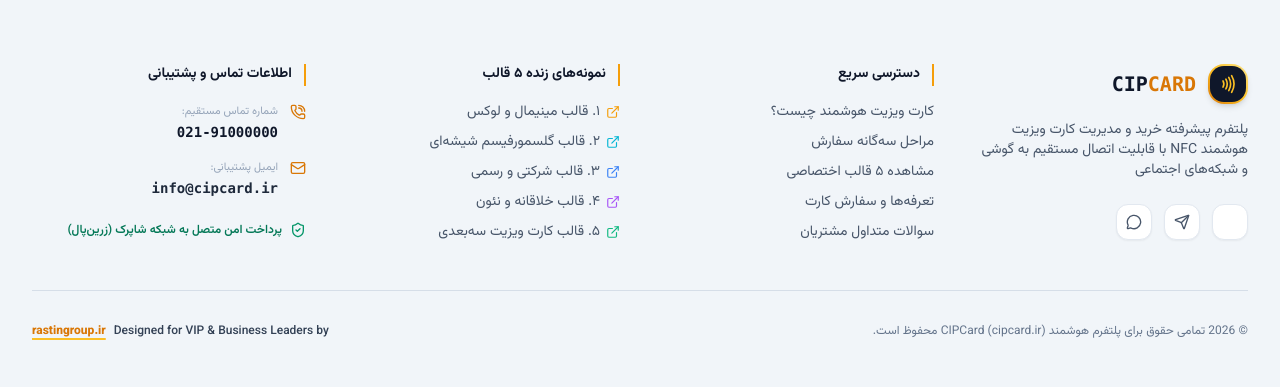
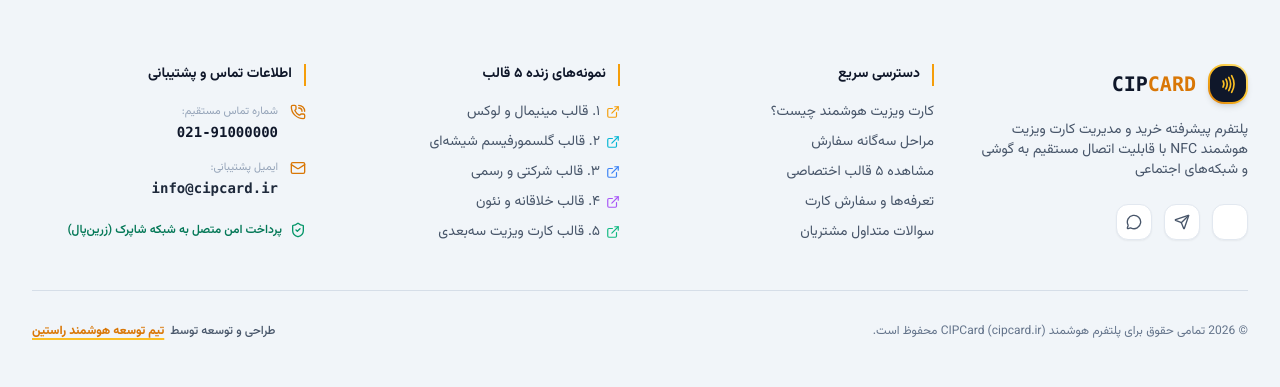
Before and after one commit to esarabi/cipcard, a PHP site: page / in a window 1280 px wide. Shown: the part 5207-5594 px from the top of the page. Run offline with PHP 8.4, Linux system fonts and the light colour scheme; data comes from the database, SQL or seed files in the repository; some libraries are stand-ins or nearby versions.

Commit message:
Change footer branding text to Persian 'طراحی و توسعه توسط تیم توسعه هوشمند راستین' with link to rastingroup.ir

```diff
--- a/views/admin/settings.php
+++ b/views/admin/settings.php
@@ -46,8 +46,8 @@
 
                 <div class="sm:col-span-2">
                     <label class="block text-xs font-bold text-gray-300 mb-1.5">متن امضا و طراح در فوتر (Branding & Credit)</label>
-                    <input type="text" name="branding_note" value="<?= \App\Core\Helper::e(\App\Models\Setting::get('branding_note', 'Designed for VIP & Business Leaders by rastingroup.ir')) ?>" class="w-full px-4 py-3 rounded-xl bg-brand-darker border border-brand-border text-brand-gold text-xs font-mono focus:border-brand-gold focus:outline-none" dir="ltr">
-                    <span class="text-[11px] text-gray-500 mt-1 block">پیش‌فرض: Designed for VIP & Business Leaders by rastingroup.ir</span>
+                    <input type="text" name="branding_note" value="<?= \App\Core\Helper::e(\App\Models\Setting::get('branding_note', 'طراحی و توسعه توسط تیم توسعه هوشمند راستین')) ?>" class="w-full px-4 py-3 rounded-xl bg-brand-darker border border-brand-border text-brand-gold text-xs font-mono focus:border-brand-gold focus:outline-none" dir="ltr">
+                    <span class="text-[11px] text-gray-500 mt-1 block">پیش‌فرض: طراحی و توسعه توسط تیم توسعه هوشمند راستین</span>
                 </div>
             </div>
 
--- a/views/layouts/main.php
+++ b/views/layouts/main.php
@@ -250,10 +250,10 @@
             <!-- Footer Bottom Bar with Explicit Requested Branding -->
             <div class="pt-8 flex flex-col sm:flex-row items-center justify-between text-xs text-slate-500 gap-4">
                 <p>© <?= date('Y') ?> تمامی حقوق برای پلتفرم هوشمند CIPCard (cipcard.ir) محفوظ است.</p>
-                <div class="flex items-center gap-2 font-medium">
-                    <span class="text-slate-700">Designed for VIP & Business Leaders by</span>
+                <div class="flex items-center gap-1.5 font-medium">
+                    <span class="text-slate-600">طراحی و توسعه توسط</span>
                     <a href="https://rastingroup.ir" target="_blank" rel="noopener" class="text-amber-600 hover:text-amber-700 font-extrabold underline decoration-amber-400 decoration-2 underline-offset-4 transition-colors">
-                        rastingroup.ir
+                        تیم توسعه هوشمند راستین
                     </a>
                 </div>
             </div>
--- a/views/profile/templates/corporate.php
+++ b/views/profile/templates/corporate.php
@@ -156,7 +156,7 @@ $social = $profile['social_links'] ?? [];
 
     <footer class="text-center py-6 text-xs space-y-1" style="color: var(--text-sub);">
         <p class="font-bold" style="color: var(--text-main);">CIPCard Corporate NFC Systems</p>
-        <p class="text-[11px]">Designed for VIP & Business Leaders by <a href="https://rastingroup.ir" target="_blank" rel="noopener" class="font-bold hover:underline" style="color: var(--badge);">rastingroup.ir</a></p>
+        <p class="text-[11px]">طراحی و توسعه توسط <a href="https://rastingroup.ir" target="_blank" rel="noopener" class="font-bold hover:underline" style="color: var(--badge);">تیم توسعه هوشمند راستین</a></p>
     </footer>
 
     <script>
--- a/views/profile/templates/creative_dark.php
+++ b/views/profile/templates/creative_dark.php
@@ -161,7 +161,7 @@ $social = $profile['social_links'] ?? [];
 
     <footer class="text-center py-6 text-[11px] font-mono space-y-1" style="color: var(--text-sub);">
         <p class="font-bold" style="color: var(--text-main);">POWERED BY CIPCARD.IR</p>
-        <p>Designed for VIP & Business Leaders by <a href="https://rastingroup.ir" target="_blank" rel="noopener" class="font-bold hover:underline" style="color: var(--neon);">rastingroup.ir</a></p>
+        <p>طراحی و توسعه توسط <a href="https://rastingroup.ir" target="_blank" rel="noopener" class="font-bold hover:underline" style="color: var(--neon);">تیم توسعه هوشمند راستین</a></p>
     </footer>
 
     <script>
--- a/views/profile/templates/glassmorphism.php
+++ b/views/profile/templates/glassmorphism.php
@@ -177,7 +177,7 @@ $social = $profile['social_links'] ?? [];
         <a href="<?= \App\Core\Helper::url() ?>" target="_blank" class="hover:underline transition-colors font-bold" style="color: var(--text-main);">
             CIPCard Smart NFC Experience
         </a>
-        <p class="text-[11px]">Designed for VIP & Business Leaders by <a href="https://rastingroup.ir" target="_blank" rel="noopener" class="font-bold hover:underline" style="color: var(--primary);">rastingroup.ir</a></p>
+        <p class="text-[11px]">طراحی و توسعه توسط <a href="https://rastingroup.ir" target="_blank" rel="noopener" class="font-bold hover:underline" style="color: var(--primary);">تیم توسعه هوشمند راستین</a></p>
     </footer>
 
     <script>
--- a/views/profile/templates/minimal.php
+++ b/views/profile/templates/minimal.php
@@ -231,7 +231,7 @@ $social = $profile['social_links'] ?? [];
             <i data-lucide="nfc" class="w-4 h-4" style="color: var(--primary);"></i>
             <span>قدرت گرفته از کارت ویزیت هوشمند <strong>CIPCard</strong></span>
         </a>
-        <p class="text-[11px]">Designed for VIP & Business Leaders by <a href="https://rastingroup.ir" target="_blank" rel="noopener" class="font-bold hover:underline" style="color: var(--primary);">rastingroup.ir</a></p>
+        <p class="text-[11px]">طراحی و توسعه توسط <a href="https://rastingroup.ir" target="_blank" rel="noopener" class="font-bold hover:underline" style="color: var(--primary);">تیم توسعه هوشمند راستین</a></p>
     </footer>
 
     <script>
--- a/views/profile/templates/modern_card.php
+++ b/views/profile/templates/modern_card.php
@@ -263,7 +263,7 @@ $social = $profile['social_links'] ?? [];
 
     <footer class="text-center py-6 text-xs space-y-1" style="color: var(--card-sub);">
         <p class="font-medium">CIPCard 3D Interactive Card</p>
-        <p class="text-[11px]">Designed for VIP & Business Leaders by <a href="https://rastingroup.ir" target="_blank" rel="noopener" class="text-emerald-500 hover:underline font-bold">rastingroup.ir</a></p>
+        <p class="text-[11px]">طراحی و توسعه توسط <a href="https://rastingroup.ir" target="_blank" rel="noopener" class="text-emerald-500 hover:underline font-bold">تیم توسعه هوشمند راستین</a></p>
     </footer>
 
     <script>
```
